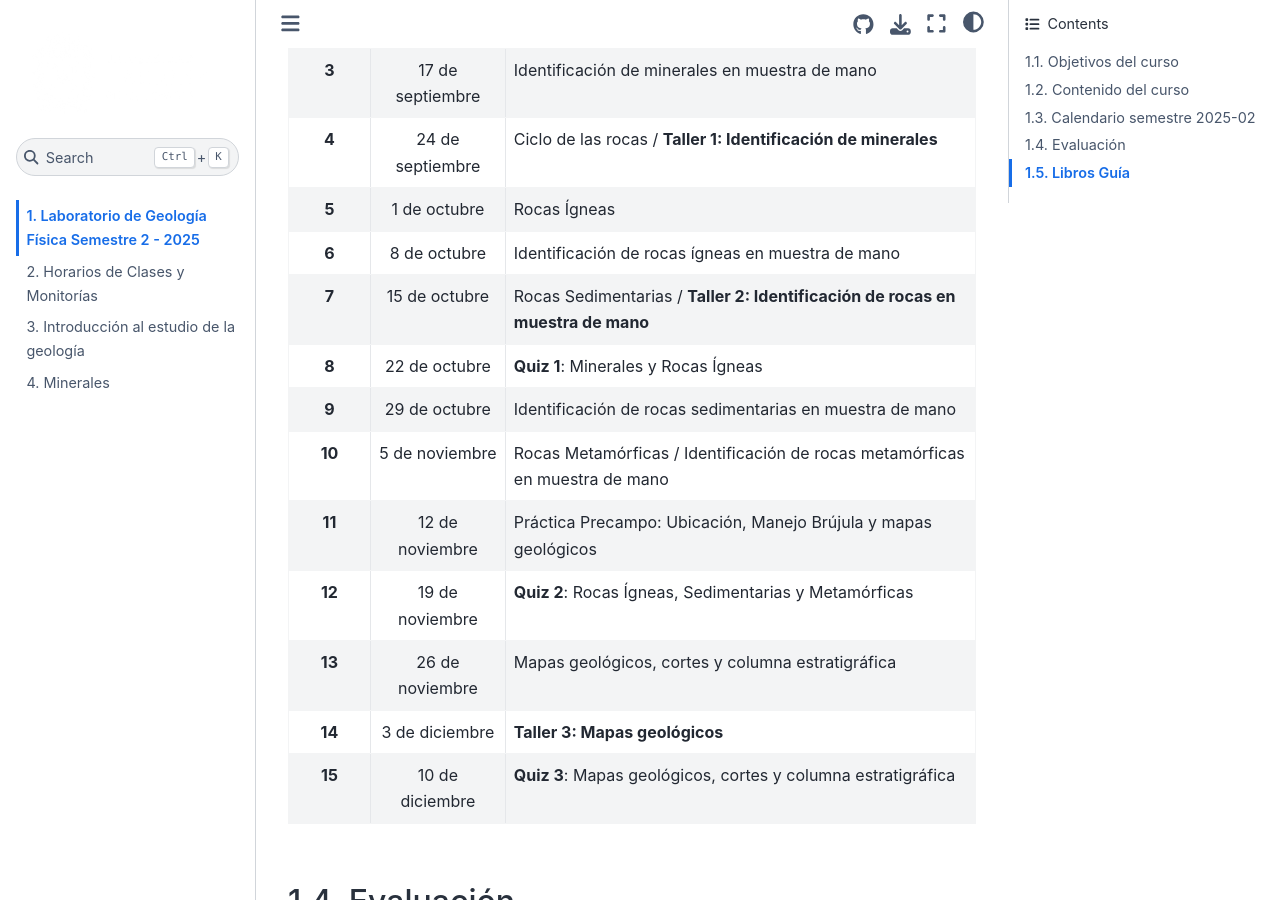
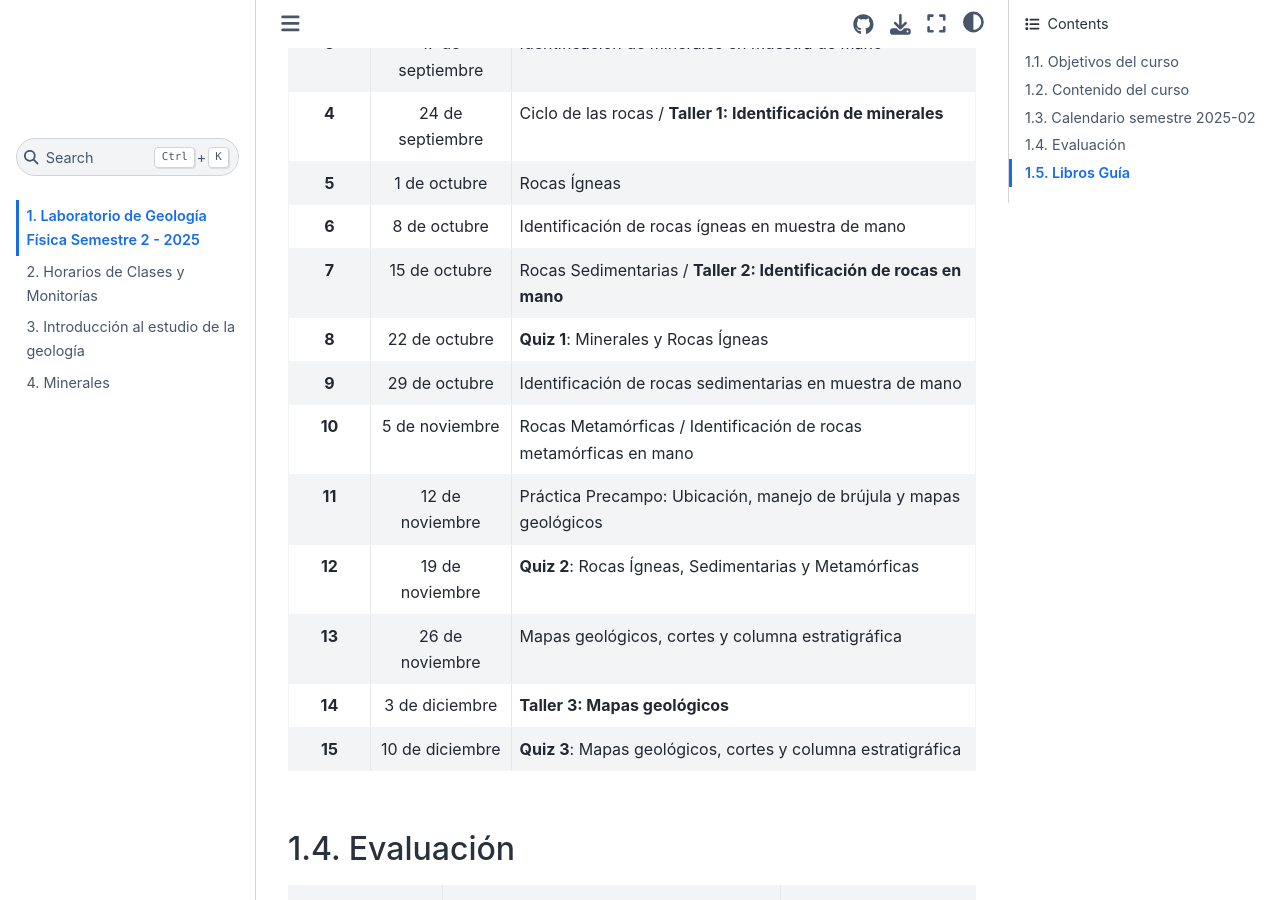
Before and after one commit to oisanchezp/Laboratorio_Geologia_Fisica, a Jupyter Book: the page built from objetivos_contenido.md, in a window 1280 px wide and 900 px high, scrolled down 2124 px. Built offline with Jupyter Book 1.0.4 settings and Sphinx 7.4.7 and the Sphinx Book theme 1.1.4, drawn with Linux system fonts in a browser that asks for light colours.

Commit message:
Cronograma

```diff
--- a/objetivos_contenido.md
+++ b/objetivos_contenido.md
@@ -53,23 +53,23 @@ Al finalizar el laboratorio de Geología Física, los estudiantes estarán en ca
 **Las clases serán todos los miércoles de 2:00 a 4:00 p.m. en el Bloque M1-210.
 Se realizará una práctica de campo en la Facultad de Minas.**
 
-| **Semana** | **Fecha**        | **Tema / Actividad**                                       |
-|:----------:|:----------------:|------------------------------------------------------------|
-| **1**      | 3 de septiembre  | Introducción al laboratorio de Geología                    |
-| **2**      | 10 de septiembre | Minerales                                                  |
-| **3**      | 17 de septiembre | Identificación de minerales en muestra de mano             |
-| **4**      | 24 de septiembre | Ciclo de las rocas / **Taller 1: Identificación de minerales**                  |
-| **5**      | 1 de octubre     | Rocas Ígneas                                               |
-| **6**      | 8 de octubre     | Identificación de rocas ígneas en muestra de mano          |
-| **7**      | 15 de octubre    | Rocas Sedimentarias / **Taller 2: Identificación de rocas en muestra de mano**   |
-| **8**      | 22 de octubre    | **Quiz 1**: Minerales y Rocas Ígneas                       |
-| **9**      | 29 de octubre    | Identificación de rocas sedimentarias en muestra de mano   |
-| **10**     | 5 de noviembre   | Rocas Metamórficas / Identificación de rocas metamórficas en muestra de mano    |
-| **11**     | 12 de noviembre  | Práctica Precampo: Ubicación, Manejo Brújula y mapas geológicos      |
-| **12**     | 19 de noviembre  | **Quiz 2**: Rocas Ígneas, Sedimentarias y Metamórficas     |
-| **13**     | 26 de noviembre  | Mapas geológicos, cortes y columna estratigráfica          |
-| **14**     | 3 de diciembre   | **Taller 3: Mapas geológicos**                             |
-| **15**     | 10 de diciembre  | **Quiz 3**: Mapas geológicos, cortes y columna estratigráfica |
+| **Semana** | **Fecha**        | **Tema / Actividad**                                                |
+|:----------:|:----------------:|---------------------------------------------------------------------|
+| **1**      | 3 de septiembre  | Introducción al laboratorio de Geología                             |
+| **2**      | 10 de septiembre | Minerales                                                           |
+| **3**      | 17 de septiembre | Identificación de minerales en muestra de mano                      |
+| **4**      | 24 de septiembre | Ciclo de las rocas / **Taller 1: Identificación de minerales**      |
+| **5**      | 1 de octubre     | Rocas Ígneas                                                        |
+| **6**      | 8 de octubre     | Identificación de rocas ígneas en muestra de mano                   |
+| **7**      | 15 de octubre    | Rocas Sedimentarias / **Taller 2: Identificación de rocas en mano** |
+| **8**      | 22 de octubre    | **Quiz 1**: Minerales y Rocas Ígneas                                |
+| **9**      | 29 de octubre    | Identificación de rocas sedimentarias en muestra de mano            |
+| **10**     | 5 de noviembre   | Rocas Metamórficas / Identificación de rocas metamórficas en mano   |
+| **11**     | 12 de noviembre  | Práctica Precampo: Ubicación, manejo de brújula y mapas geológicos  |
+| **12**     | 19 de noviembre  | **Quiz 2**: Rocas Ígneas, Sedimentarias y Metamórficas              |
+| **13**     | 26 de noviembre  | Mapas geológicos, cortes y columna estratigráfica                   |
+| **14**     | 3 de diciembre   | **Taller 3: Mapas geológicos**                                      |
+| **15**     | 10 de diciembre  | **Quiz 3**: Mapas geológicos, cortes y columna estratigráfica       |
 
 
 ## Evaluación
```
